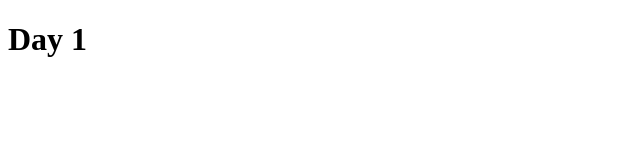
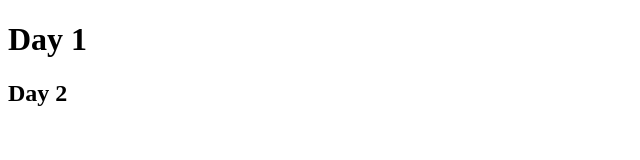
Before and after one commit to prapti68/test1, a plain HTML site: page index.html in a window 1280 px wide. Shown: the full height of the page, 0-640 px from the left. Drawn offline with Linux system fonts and the light colour scheme.

Commit message:
yo hamro dosro din  ho

```diff
--- a/index.html
+++ b/index.html
@@ -8,5 +8,6 @@
 </head>
 <body>
     <h1>Day 1</h1>
+    <h2>Day 2</h2>
 </body>
 </html>
```
